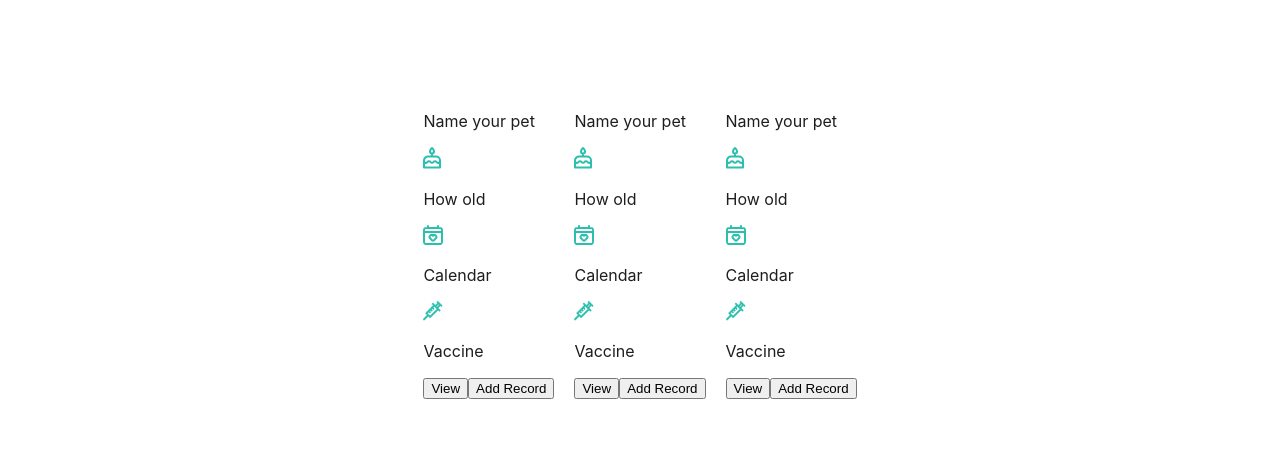
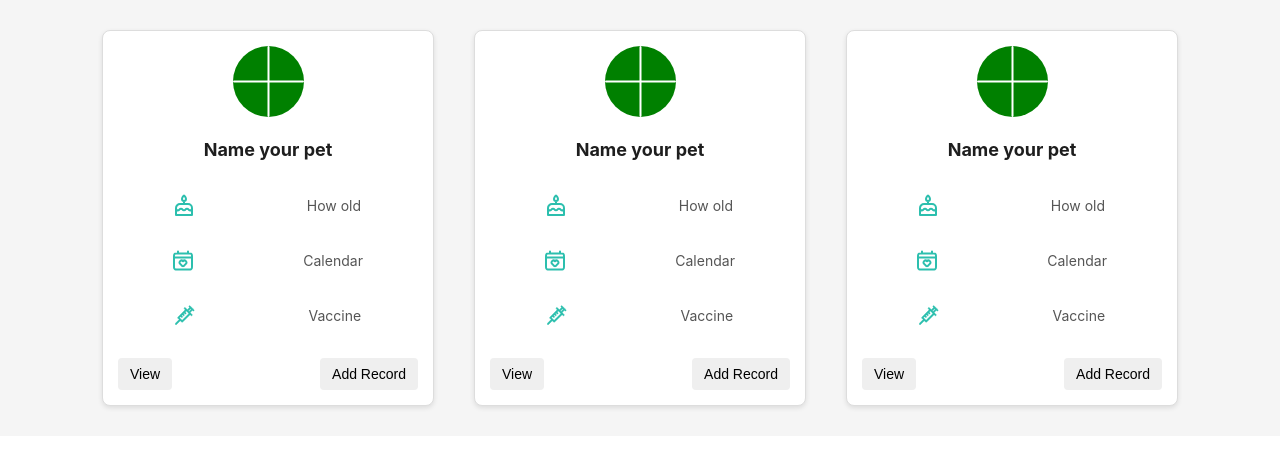
Before and after one commit to MafteiMugurel/Healthy-Pet, a React (Create React App) app: page /dashboard in a window 1280 px wide. Shown: the top 450 px of the page. Built offline with nearby package versions, Linux system fonts and the light colour scheme.

Commit message:
Added className for Card and basic style

```diff
--- a/src/pages/dashboard/card/card.scss
+++ b/src/pages/dashboard/card/card.scss
@@ -1,27 +1,64 @@
 .card-container {
   width: 300px;
-  height: 200px;
-  border: 1px solid #ccc;
+  border: 1px solid #ddd;
   border-radius: 8px;
+  padding: 15px;
+  background-color: #fff;
   box-shadow: 0 2px 5px rgba(0, 0, 0, 0.1);
-  display: flex;
-  flex-direction: column;
-  align-items: center;
-  justify-content: center;
-  background-color: #fff;
+  margin: 10px;
 
   &-header {
-    font-size: 24px;
+    justify-items: center;
+    font-size: 18px;
     font-weight: bold;
     margin-bottom: 10px;
+    &-image {
+      width: 100%;
+
+      object-fit: cover;
+      border-radius: 50%;
+      background-color: green;
+    }
   }
   &-info {
+    margin-bottom: 15px;
     display: flex;
-    font-size: 16px;
-    color: #666;
+    flex-direction: column;
+
+    &-item {
+      margin: 5px 0;
+      font-size: 14px;
+      color: #555;
+      display: flex;
+      justify-content: space-around;
+    }
   }
   &-actions {
-    margin-top: 15px;
     display: flex;
+    justify-content: space-between;
+
+    button {
+      padding: 8px 12px;
+      border: none;
+      border-radius: 4px;
+      cursor: pointer;
+      font-size: 14px;
+    }
+
+    .edit-button {
+      background-color: #4caf50;
+
+      &:hover {
+        background-color: #45a049;
+      }
+    }
+
+    .delete-button {
+      background-color: #f44336;
+
+      &:hover {
+        background-color: #da190b;
+      }
+    }
   }
 }
--- a/src/pages/dashboard/card/card.tsx
+++ b/src/pages/dashboard/card/card.tsx
@@ -2,22 +2,32 @@ import plusIcon from "../../../assets/plus.svg";
 import syringeIcon from "../../../assets/syringe.svg";
 import cakeIcon from "../../../assets/cake.svg";
 import calendarIcon from "../../../assets/calendar.svg";
-
+import "./card.scss";
 const Card = () => {
   return (
     <div className="card-container">
       <div className="card-container-header">
-        <img src={plusIcon} alt="PlusIcon" />
+        <img
+          src={plusIcon}
+          alt="PlusIcon"
+          className="card-container-header-image"
+        />
         <p>Name your pet</p>
       </div>
 
       <div className="card-container-info">
+        <div className="card-container-info-item">
           <img src={cakeIcon} alt="CakeIcon" />
           <p>How old</p>
+        </div>
+        <div className="card-container-info-item">
           <img src={calendarIcon} alt="CalendarIcon" />
           <p>Calendar</p>
+        </div>
+        <div className="card-container-info-item">
           <img src={syringeIcon} alt="SyringeIcon" />
           <p>Vaccine</p>
+        </div>
       </div>
 
       <div className="card-container-actions">
--- a/src/pages/dashboard/dashboard.scss
+++ b/src/pages/dashboard/dashboard.scss
@@ -2,6 +2,7 @@
   display: flex;
   flex-wrap: wrap;
   gap: 20px;
+  padding: 20px;
   justify-content: center;
-  padding: 20px;
+  background-color: #f5f5f5;
 }
```
Lines whose indentation alone changed are shown as unchanged.
